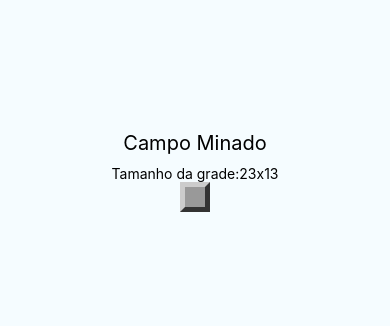
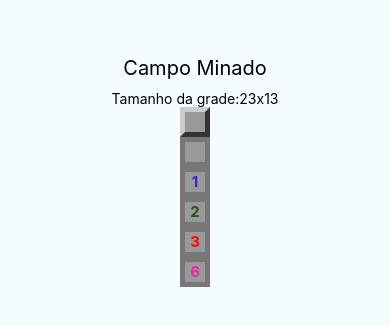
Before and after one commit to davidIsrael-rj/Jogo_Campo_Minado_React-Native, a React Native app: screen / in a window 390 px wide. Shown: the part 256-582 px from the top of the page. Built offline with nearby package versions, Linux system fonts and the light colour scheme.

Commit message:
Definindo estilos das minas abertas

```diff
--- a/src/App.jsx
+++ b/src/App.jsx
@@ -13,6 +13,12 @@
                         {params.getRowsAmount()}x{params.getColumnsAmount()}
                     </Text>
                     <Field/>
+                    <Field opened/>
+                    <Field opened nearMines={1}/>
+                    <Field opened nearMines={2}/>
+                    <Field opened nearMines={3}/>
+                    <Field opened nearMines={6}/>
+
                 </SafeAreaView>
             </>
         )
--- a/src/components/Field.jsx
+++ b/src/components/Field.jsx
@@ -1,28 +1,54 @@
-import { StyleSheet, View } from "react-native"
+import { StyleSheet, Text, View } from "react-native"
 import params from "../params"
 
-export default props =>{
+export default props => {
+
+    const { mined, opened, nearMines } = props
+
     const styleField = [styles.field]
-    if(styleField.length ===1) styleField.push(styles.regular)
+    if (opened) styleField.push(styles.opened)
+    if (styleField.length === 1) styleField.push(styles.regular)
+
+    let color = null
+    if (nearMines > 0) {
+        if (nearMines == 1) color = '#2a28d7'
+        if (nearMines == 2) color = '#2b520f'
+        if (nearMines > 2 && nearMines < 6) color = '#f9060a'
+        if (nearMines >= 6) color = '#f221a9'
+    }
 
     return (
         <View style={styleField}>
+            {!mined && opened && nearMines > 0 ?
+                <Text style={[styles.label, { color: color }]}>
+                    {nearMines}</Text> : false
 
+            }
         </View>
     )
 }
 
 const styles = StyleSheet.create({
-    field:{
+    field: {
         height: params.blockSize,
         width: params.blockSize,
         borderWidth: params.borderSize,
     },
     regular: {
         backgroundColor: '#999',
-        borderLeftColor:'#CCC',
+        borderLeftColor: '#CCC',
         borderTopColor: '#CCC',
-        borderRightColor:'#333',
+        borderRightColor: '#333',
         borderBottomColor: '#333'
+    },
+    opened:{
+        backgroundColor: '#999',
+        borderColor:'#777',
+        alignItems: "center",
+        justifyContent: "center",
+    },
+    label:{
+        fontWeight: 'bold',
+        fontSize: params.fontSize,
     }
 })
```
